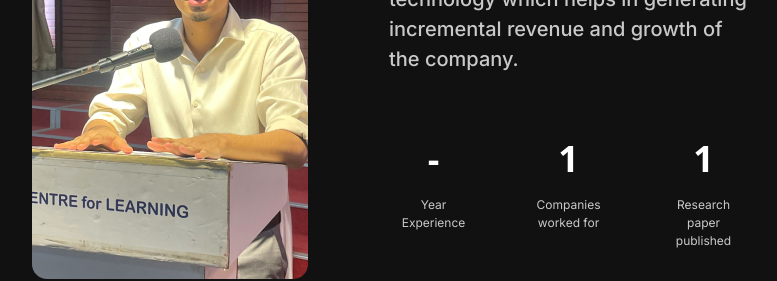
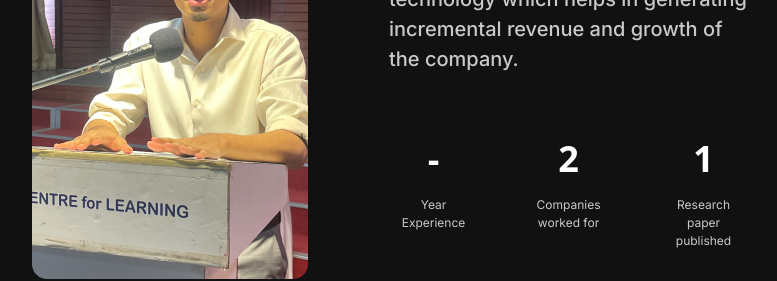
Before and after one commit to KevinGeejo/Portfolio_React, a React (Create React App) app: page /about in a window 1280 px wide. Shown: the part 1140-1421 px from the top of the page, without its empty margins (224-1001 px from the left). Built offline with nearby package versions, Linux system fonts and the light colour scheme; the HTML template or start-up script is replaced by a standard one.

Commit message:
Update About.jsx

```diff
--- a/src/components/About.jsx
+++ b/src/components/About.jsx
@@ -69,7 +69,7 @@ const About = () => {
               </div>
               <div className="text-[#C9C9C9] mt-[58px] flex-col">
                 <h1 className=" text-white w-[89px] h-[35] text-[36px] text-center font-semibold">
-                  1
+                  2
                 </h1>
                 <p className="font-inter w-[89px] h-[29px] text-center text-[12px] mt-[10px]">
                   Companies worked for
```
